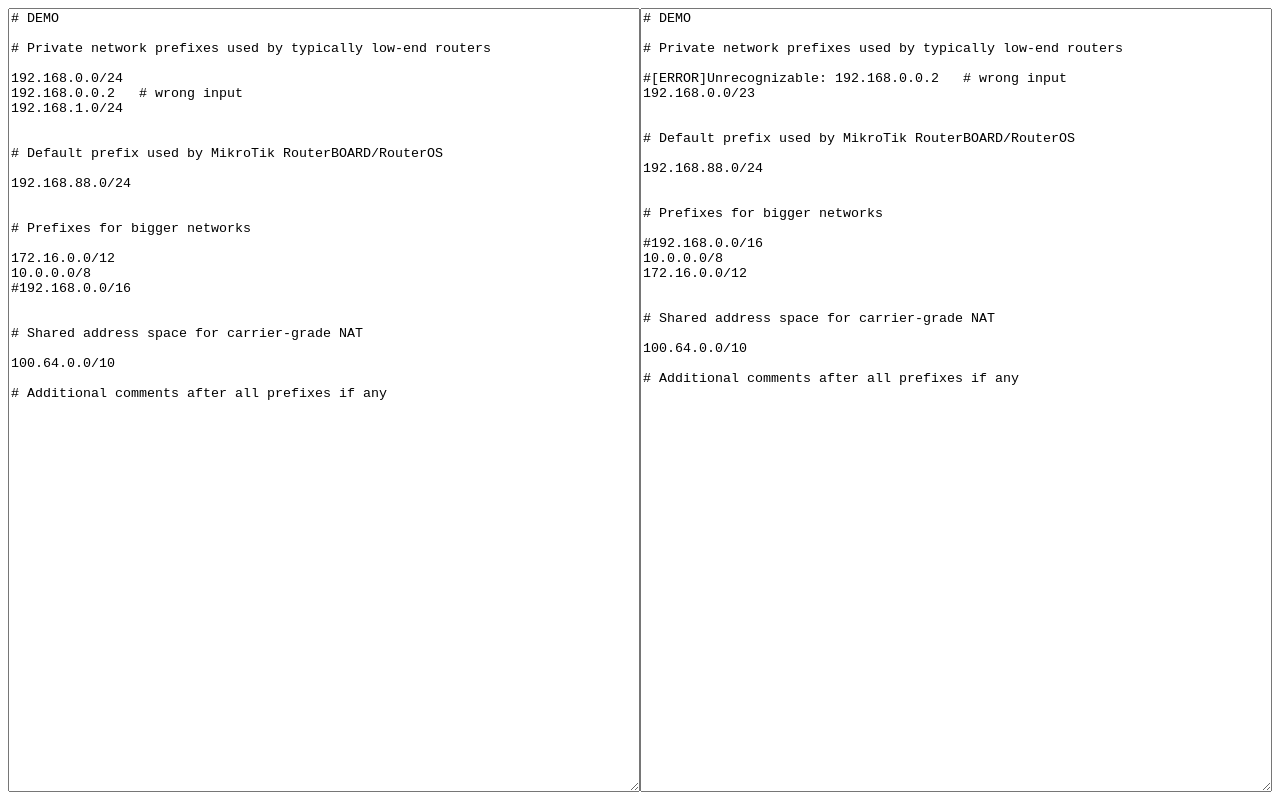
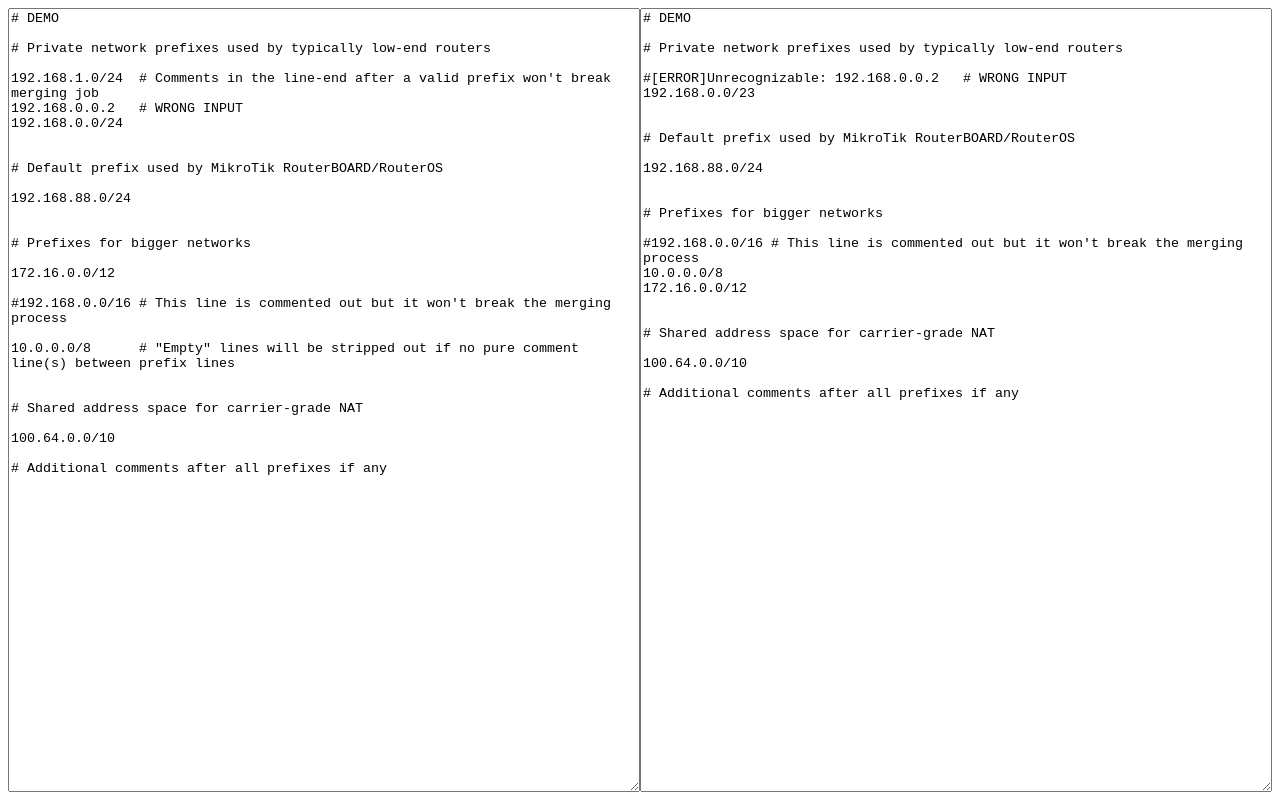
Before and after one commit to Licshee/IPv4-CIDR-Prefix-Merger, a plain HTML site: page index.html in a window 1280 px wide. Drawn offline with Linux system fonts and the light colour scheme.

Commit message:
more explanation about how the comments work

```diff
--- a/index.html
+++ b/index.html
@@ -11,9 +11,9 @@ textarea { width: 50%; height: 100%; }
 
 # Private network prefixes used by typically low-end routers
 
+192.168.1.0/24	# Comments in the line-end after a valid prefix won't break merging job
+192.168.0.0.2	# WRONG INPUT
 192.168.0.0/24
-192.168.0.0.2	# wrong input
-192.168.1.0/24
 
 
 # Default prefix used by MikroTik RouterBOARD/RouterOS
@@ -24,8 +24,10 @@ textarea { width: 50%; height: 100%; }
 # Prefixes for bigger networks
 
 172.16.0.0/12
-10.0.0.0/8
-#192.168.0.0/16
+
+#192.168.0.0/16	# This line is commented out but it won't break the merging process
+
+10.0.0.0/8	# "Empty" lines will be stripped out if no pure comment line(s) between prefix lines
 
 
 # Shared address space for carrier-grade NAT
```
